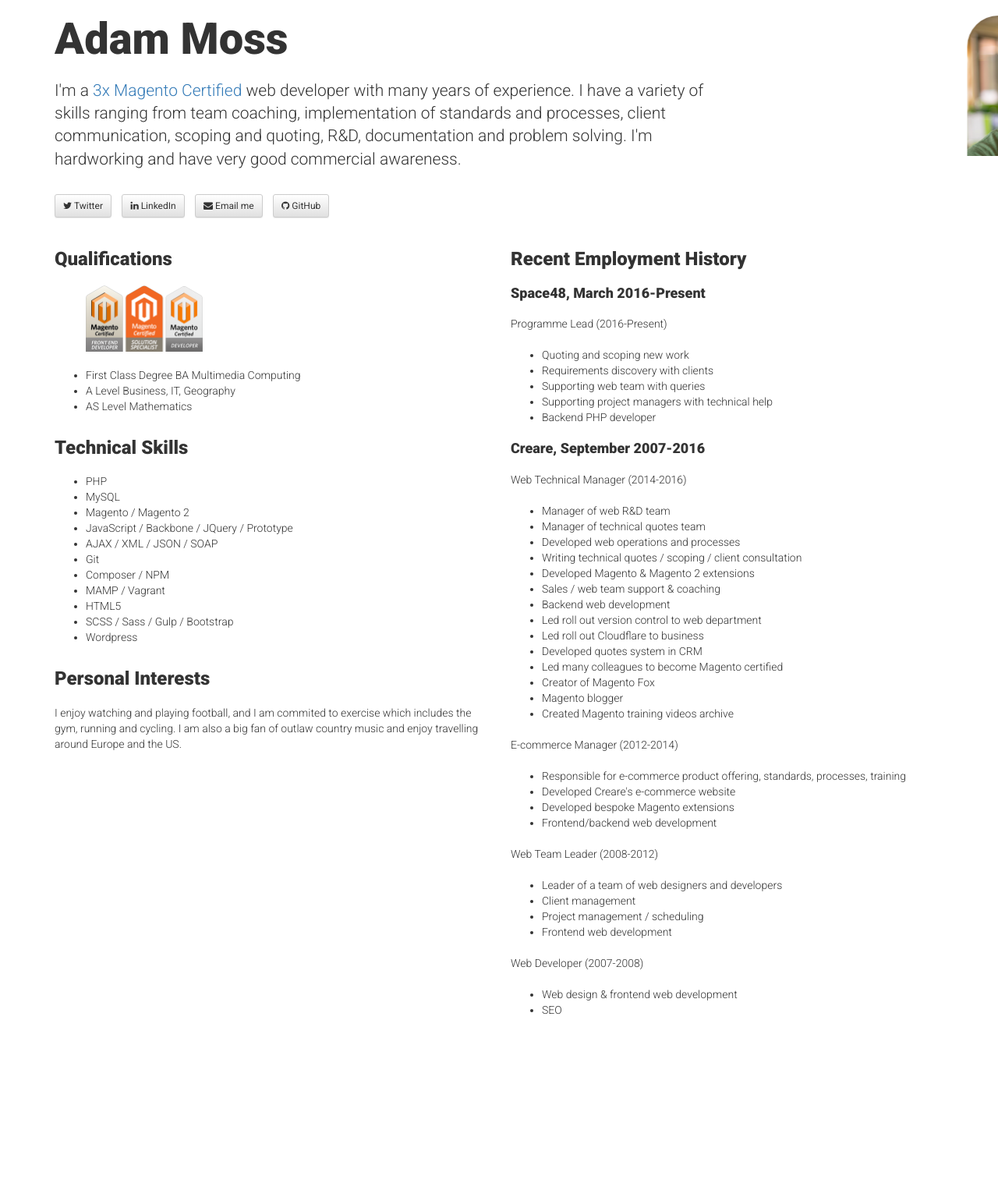
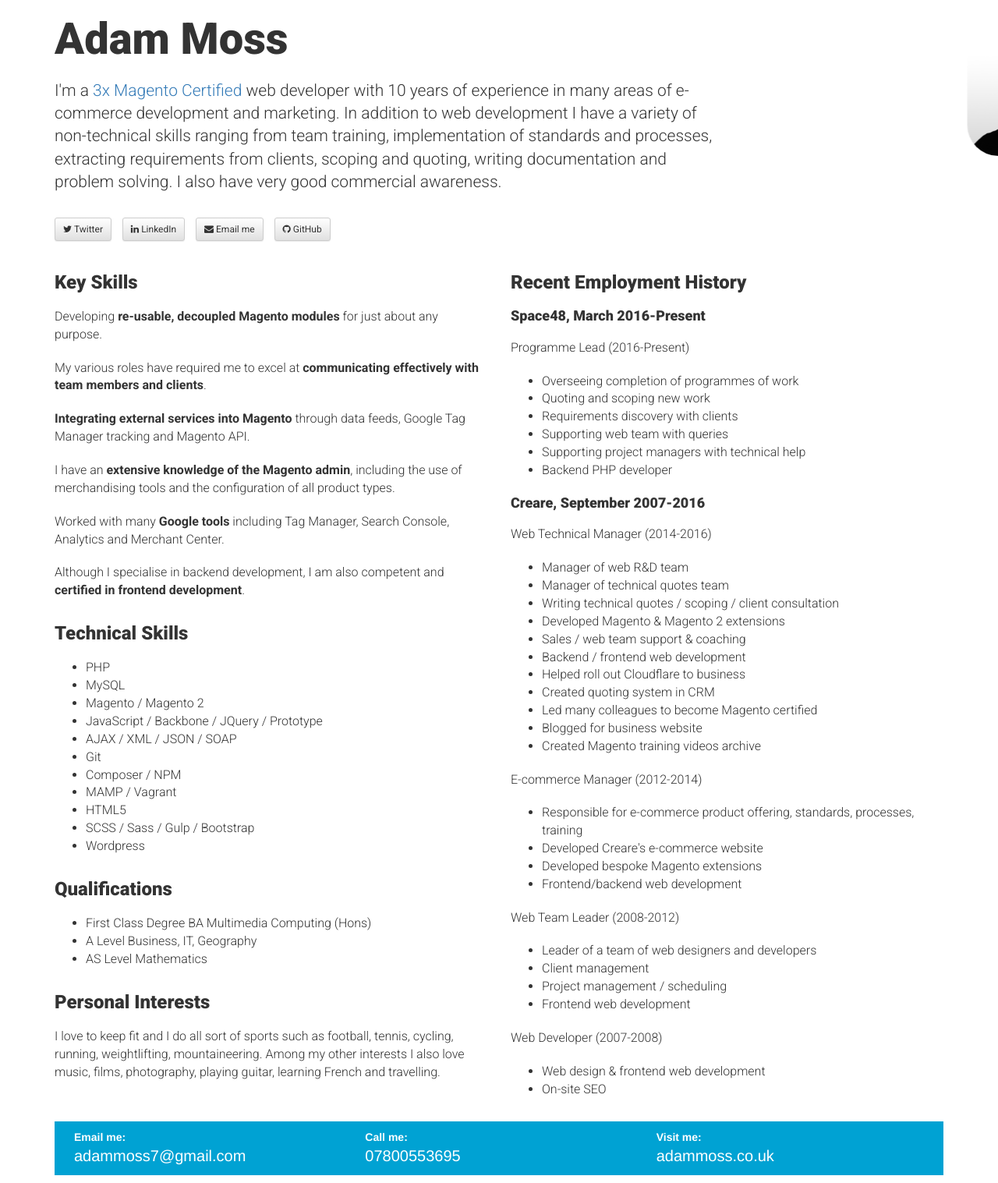
Before and after one commit to adampmoss/adampmoss.github.io, a Jekyll site: the page cv/index.html, which Jekyll copies as it is, in a window 1280 px wide. Shown: the whole page at 78% size. Built offline with Jekyll 4.4.1, drawn with Linux system fonts in a browser that asks for light colours; nearby versions of some CDN libraries; before the commit the page ends 1325 px from its top, so only the background shows below that.

```diff
--- a/_sass/_layout.scss
+++ b/_sass/_layout.scss
@@ -43,6 +43,7 @@
 }
 
 .site-nav {
+    font-family:$alt-font-family;
     float: right;
     line-height: 70px;
 
@@ -120,6 +121,7 @@
  * Site footer
  */
 .site-footer {
+    font-family: $alt-font-family;
     padding: $spacing-unit 0;
     text-align:center;
 }
@@ -318,6 +320,7 @@
     padding: 0;
     list-style: none;
     li {
+        font-family: $alt-font-family;
         display: inline;
         font-size: $small-font-size;
     }
--- a/css/main.scss
+++ b/css/main.scss
@@ -4,7 +4,7 @@
 @charset "utf-8";
 
 // Our variables
-$base-font-family: "Helvetica Neue", Helvetica, Arial, sans-serif;
+$base-font-family: "Georgia", Helvetica, Arial, sans-serif;
 $alt-font-family: "Helvetica Neue", Helvetica, Arial, sans-serif;
 $base-font-size:   18px;
 $base-font-weight: 400;
@@ -18,7 +18,7 @@ $spacing-unit:     30px;
 // Kuler Colours
 
 
-$shade2: #929497;
+$shade2: #5f5f5f;
 $shade3: #CD003A;
 $shade4: #00A2D3;
 $shade5: #333333;
@@ -58,6 +58,7 @@ $on-laptop:        800px;
 }
 
 @mixin button($colour) {
+    font-family: $alt-font-family;
     background: $colour;
     color: $white-color;
     padding:7px 13px;
--- a/cv/css/style.css
+++ b/cv/css/style.css
@@ -4,7 +4,7 @@ body {
 .me {
   margin-top: 20px;
   max-height: 180px;
-  border-radius: 40px 0 40px 0; }
+  border-radius: 0 40px 0 40px; }
 
 .cert {
   margin-bottom: 20px;
@@ -19,7 +19,8 @@ h1, h2, h3, h4, h5, h6 {
 p, ul, ol {
   font-family: 'Roboto', sans-serif;
   font-weight: 300;
-  padding-bottom: 10px }
+  padding-bottom: 10px;
+  font-size: 16px; }
 
 h1 {
   font-size: 400%; }
@@ -28,15 +29,42 @@ h1 {
   display: none;
 }
 
+.divide {
+  border-bottom: 1px solid #e7e7e7;
+}
+
+.contact-details {
+  background: #00A2D3;
+  padding: 10px;
+  margin: 10px 0;
+  color: #fff;
+}
+
+.contact-details span  {
+  color: #fff;
+  font-size: 20px;
+  font-weight: 300;
+}
+
 /** Print Styles */
 
 @media print {
 
-  body { font-size: 95% }
+  h1 {
+  font-size: 30px; background-color: #00A2D3 }
 
+   .list-inline {
+    display: none;
+   }
    .list-inline>li {
     margin-bottom: 10px
    }
+
+   .three-col {
+    float: left;
+    width: 33%
+   }
+
    a:link:after, a:visited:after { content:" [" attr(href) "] "; }
 
    .left-column { width:48%; float: left}
@@ -51,4 +79,5 @@ h1 {
   .btn {
     display: none;
   }
+
 }
--- a/cv/index.html
+++ b/cv/index.html
@@ -19,7 +19,9 @@
     	<div class="row">
     		<div class="col-xs-12 col-md-9  animated slideInLeft">
 	        	<h1 class="cover-heading">Adam Moss</h1>
-	        	<p class="lead">I'm a <a href="http://tinyurl.com/na9kbma" target="_blank">3x Magento Certified</a> web developer with many years of experience. I have a variety of skills ranging from team coaching, implementation of standards and processes, client communication, scoping and quoting, R&amp;D, documentation and problem solving. I'm hardworking and have very good commercial awareness.</p>
+	        	<p class="lead">I'm a <a href="http://tinyurl.com/na9kbma" target="_blank">3x Magento Certified</a> web developer with 10 years of experience in many areas of e-commerce development and marketing.
+
+	        	In addition to web development I have a variety of non-technical skills ranging from team training, implementation of standards and processes, extracting requirements from clients, scoping and quoting, writing documentation and problem solving. I also have very good commercial awareness.</p>
 	        	<ul class="list-inline">
   					<li><a href="http://twitter.com/adampmoss" class="btn btn-default btn-sm" role="button" target="_blank"><i class="fa fa-twitter"></i> Twitter</a>
   					<span class="print-link"><i class="fa fa-twitter"></i> http://twitter.com/adampmoss</span></li>
@@ -30,18 +32,19 @@
 				</ul>
 	        </div>
 	        <div class="col-sm-3 hidden-xs hidden-sm animated slideInRight">
-	        	<img src="./img/me.jpg" class="img-responsive me" />
+	        	<img src="./img/me.png" class="img-responsive me" />
 	        </div>
 	    </div>
 	    <div class="row">
   			<div class="col-xs-12 col-sm-6 animated slideInLeft left-column">
-  			<h3>Qualifications</h3>
-  			<img src="./img/certification.png" class="img-responsive cert">
-  			<ul>
-  				<li>First Class Degree BA Multimedia Computing</li>
-  				<li>A Level Business, IT, Geography</li>
-  				<li>AS Level Mathematics</li>
-			</ul>
+  			<h3>Key Skills</h3>
+  			<p>Developing <strong>re-usable, decoupled Magento modules</strong> for just about any purpose.</p>
+  			<p>My various roles have required me to excel at <strong>communicating effectively with team members and clients</strong>.</p>
+  			<p><strong>Integrating external services into Magento</strong> through data feeds, Google Tag Manager tracking and Magento API.</p>
+  			<p>I have an <strong>extensive knowledge of the Magento admin</strong>, including the use of merchandising tools and the configuration of all product types.</p>
+  			<p>Worked with many <strong>Google tools</strong> including Tag Manager, Search Console, Analytics and Merchant Center.</p>
+  			<p>Although I specialise in backend development, I am also competent and <strong>certified in frontend development</strong>.</p>
+
   			<h3>Technical Skills</h3>
   			<ul>
   				<li>PHP</li>
@@ -56,8 +59,18 @@
   				<li>SCSS / Sass / Gulp / Bootstrap</li>
   				<li>Wordpress</li>
 			</ul>
+
+			<h3>Qualifications</h3>
+  			<ul>
+  				<li>First Class Degree BA Multimedia Computing (Hons)</li>
+  				<li>A Level Business, IT, Geography</li>
+  				<li>AS Level Mathematics</li>
+			</ul>
+
   			<h3>Personal Interests</h3>
-  			<p>I enjoy watching and playing football, and I am commited to exercise which includes the gym, running and cycling. I am also a big fan of outlaw country music and enjoy travelling around Europe and the US.</p>
+  			<p>I love to keep fit and I do all sort of sports such as football, tennis, cycling, running, weightlifting, mountaineering.
+
+  			Among my other interests I also love music, films, photography, playing guitar, learning French and travelling.</p>
   			</div>
   			<div class="col-xs-12 col-sm-6 animated slideInRight right-column">
 	  			<h3>Recent Employment History</h3>
@@ -65,6 +78,7 @@
 
 				<p>Programme Lead (2016-Present)</p>
 				<ul>
+					<li>Overseeing completion of programmes of work</li>
 					<li>Quoting and scoping new work</li>
 					<li>Requirements discovery with clients</li>
 					<li>Supporting web team with queries</li>
@@ -78,17 +92,14 @@
 				<ul>
 					<li>Manager of web R&amp;D team</li>
 					<li>Manager of technical quotes team</li>
-					<li>Developed web operations and processes</li>
 					<li>Writing technical quotes / scoping / client consultation</li>
 					<li>Developed Magento &amp; Magento 2 extensions</li>
 					<li>Sales / web team support &amp; coaching</li>
-					<li>Backend web development</li>
-					<li>Led roll out version control to web department</li>
-					<li>Led roll out Cloudflare to business</li>
-					<li>Developed quotes system in CRM</li>
+					<li>Backend / frontend web development</li>
+					<li>Helped roll out Cloudflare to business</li>
+					<li>Created quoting system in CRM</li>
 					<li>Led many colleagues to become Magento certified</li>
-					<li>Creator of Magento Fox</li>
-					<li>Magento blogger</li>
+					<li>Blogged for business website</li>
 					<li>Created Magento training videos archive</li>
 				</ul>
 
@@ -111,10 +122,24 @@
 				<p>Web Developer (2007-2008)</p>
 				<ul>
 					<li>Web design &amp; frontend web development</li>
-					<li>SEO</li>
+					<li>On-site SEO</li>
 				</ul>
 			</div>
 		</div>
+    	<div class="row contact-details animated slideInBottom">
+    	<div class="col-xs-12 col-sm-4 three-col">
+    	<strong>Email me:</strong><br />
+    	<span>adammoss7@gmail.com</span>
+    	</div>
+    	<div class="col-xs-12 col-sm-4 three-col">
+    	<strong>Call me:</strong><br />
+    	<span>07800553695</span>
+    	</div>
+    	<div class="col-xs-12 col-sm-4 three-col">
+    	<strong>Visit me:</strong><br />
+    	<span>adammoss.co.uk</span>
+    	</div>
+    	</div>
     </div>
     <script src="https://ajax.googleapis.com/ajax/libs/jquery/1.11.3/jquery.min.js"></script>
 	<script src="https://maxcdn.bootstrapcdn.com/bootstrap/3.3.5/js/bootstrap.min.js"></script>
--- a/cv/scss/style.scss
+++ b/cv/scss/style.scss
@@ -22,6 +22,7 @@ h1, h2, h3, h4, h5, h6 {
 p, ul, ol {
   font-family: 'Roboto', sans-serif;
   font-weight:300;
+  font-size: 14px;
 }
 
   h1 { font-size: 400%}
```
Also changed, not shown: _posts/2017-06-13-3-peaks-2017-a-broken-resolve.markdown (added, +58 -0 lines), assets/posts/ben-nevis.jpg (added), assets/posts/map.jpg (added), cv/img/me.png (added).
